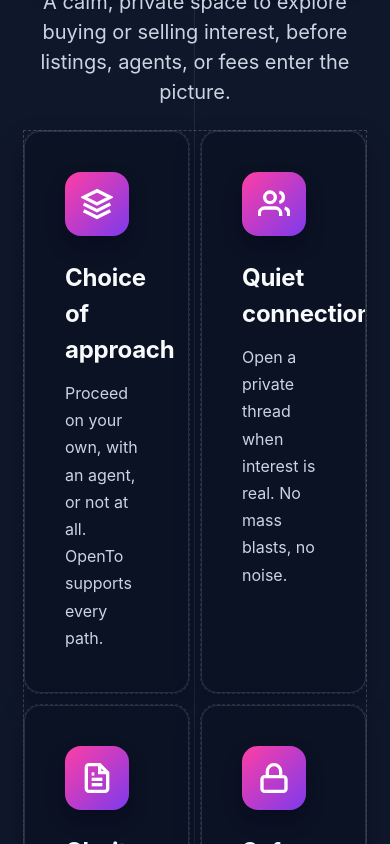
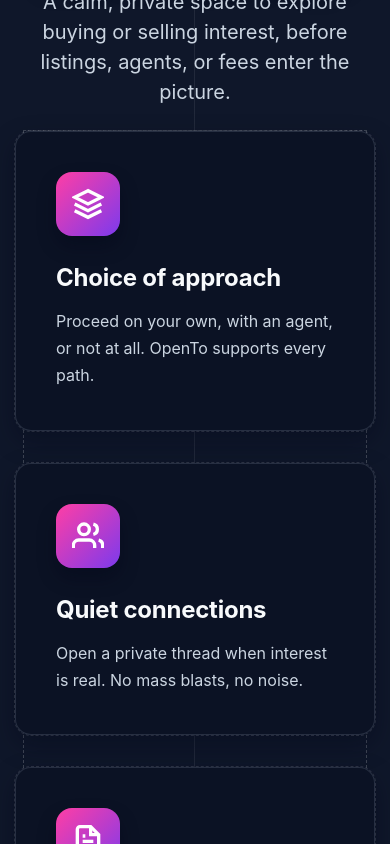
Before and after one commit to thomas-ryan-crosby/funk-brokers, a React (Vite) app: page / in a window 390 px wide. Shown: the part 1280-2124 px from the top of the page. Built offline with nearby package versions, Linux system fonts and the light colour scheme; no server answers.

Commit message:
Fix features grid override
Scope landing features grid selectors to avoid global .features-grid conflict from other pages, restoring 3x2 layout.

Co-authored-by: Cursor <cursoragent@cursor.com>

```diff
--- a/src/pages/Landing.css
+++ b/src/pages/Landing.css
@@ -296,7 +296,7 @@
   justify-content: center;
 }
 
-.features-grid {
+.features-section .features-grid {
   display: grid;
   grid-template-columns: repeat(3, minmax(0, 360px));
   gap: 32px;
@@ -503,14 +503,14 @@
 
 /* Responsive Design */
 @media (max-width: 1200px) {
-  .features-grid {
+  .features-section .features-grid {
     grid-template-columns: repeat(2, minmax(0, 360px));
     max-width: 752px;
   }
 }
 
 @media (max-width: 768px) {
-  .features-grid {
+  .features-section .features-grid {
     grid-template-columns: 1fr;
     max-width: 360px;
   }
@@ -547,7 +547,7 @@
     padding: 60px 0;
   }
 
-  .features-grid {
+  .features-section .features-grid {
     grid-template-columns: 1fr;
   }
 
```
